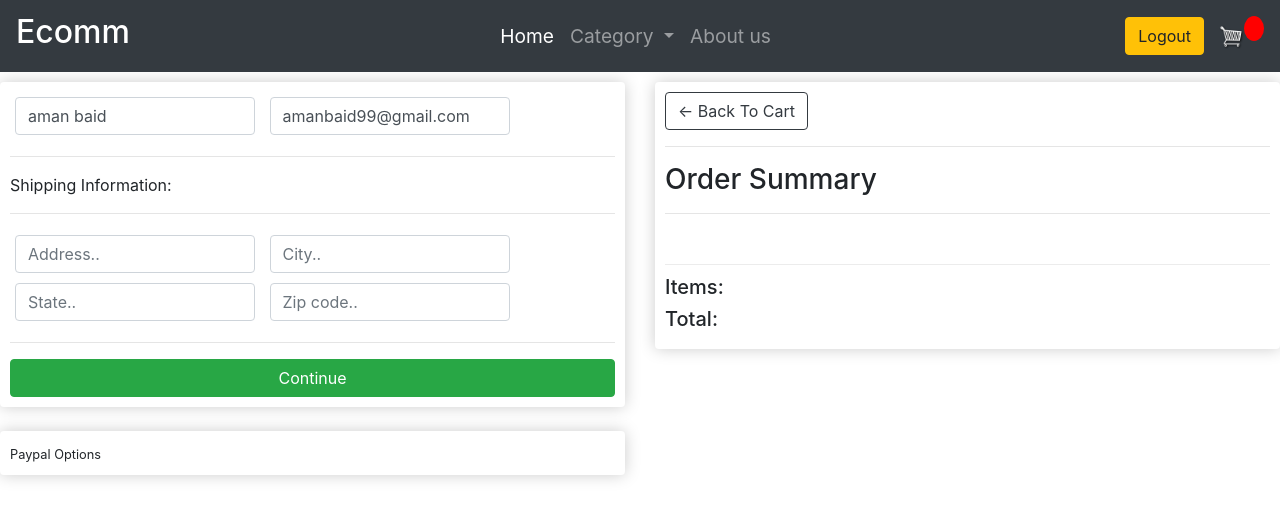
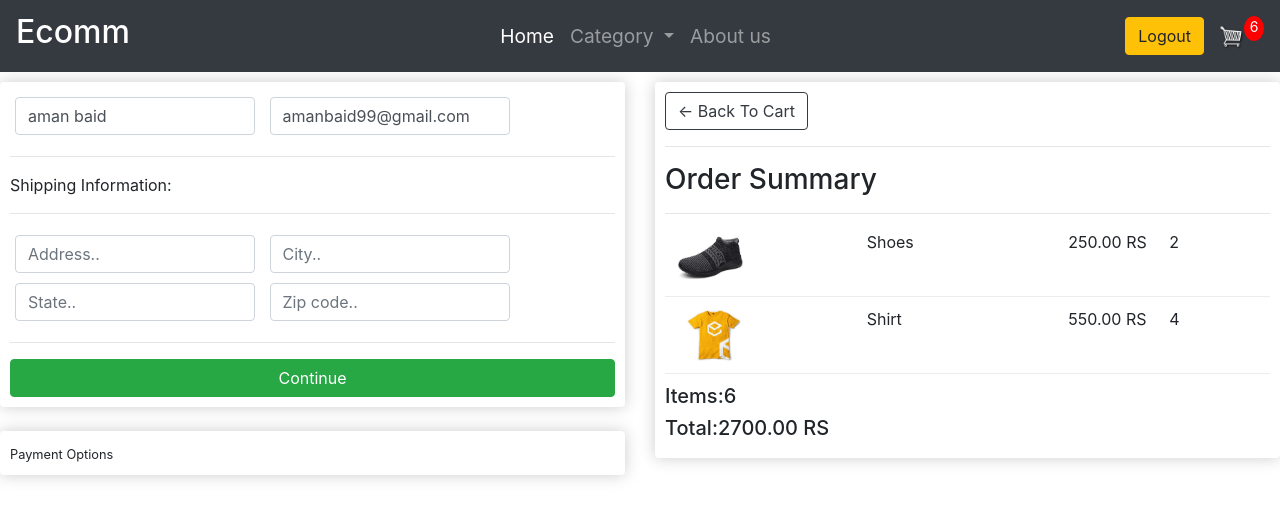
Before and after one commit to amanbaid99/Ecomm_site, a Django app: page /checkout/ in a window 1280 px wide. Shown: the top 519 px of the page. Run offline with Django 3.2, Linux system fonts and the light colour scheme; a user stored in the database is signed in; data comes from the database, SQL or seed files in the repository; some libraries are stand-ins or nearby versions.

Commit message:
checkout page configured,and hopmepage cart icon configured

```diff
--- a/foodapp/templates/foodapp/checkout.html
+++ b/foodapp/templates/foodapp/checkout.html
@@ -44,7 +44,7 @@
         <br>
 
         <div class="box-element hidden" id="payment-info">
-            <small>Paypal Options</small>
+            <small>Payment Options</small>
             <div id="paypal-button-container"></div>
 
 
@@ -60,16 +60,17 @@
             <hr>
             <h3>Order Summary</h3>
             <hr>
-
+            {% for  item in items %}
             <div class="cart-row">
                 <div style="flex:2"><img class="row-image" src="{{item.product.imageURL}}"></div>
-                <div style="flex:2"><p></p></div>
-                <div style="flex:1"><p></p></div>
-                <div style="flex:1"><p></p></div>
+                <div style="flex:2"><p>{{item.product.name}}</p></div>
+                <div style="flex:1"><p>{{item.product.price}} RS</p></div>
+                <div style="flex:1"><p>{{item.quantity}}</p></div>
             </div>
+            {% endfor %}
 
-            <h5>Items:</h5>
-            <h5>Total:</h5>
+            <h5>Items:{{order.get_cart_items}}</h5>
+            <h5>Total:{{order.get_cart_total}} RS</h5>
         </div>
     </div>
 
--- a/foodapp/views.py
+++ b/foodapp/views.py
@@ -10,8 +10,12 @@ from . utiils import cartData
 
 
 def store(request):
+    data=cartData(request)
+    cartItems=data['cartItems']
+    order=data['order']
+    items=data['items']
     products=Product.objects.all()
-    context={'products':products}
+    context={'products':products,'items':items,'order':order,'cartItems':cartItems}
     return render(request,"foodapp/home.html",context)
 
 def detail(request,pk):
@@ -30,7 +34,12 @@ def cart(request):
 
 
 def checkout(request):
-    return render(request,"foodapp/checkout.html",)
+    data=cartData(request)
+    cartItems=data['cartItems']
+    order=data['order']
+    items=data['items']
+    context={'items':items,'order':order,'cartItems':cartItems}
+    return render(request,"foodapp/checkout.html",context)
 
 
 class SignUp(CreateView):
```
